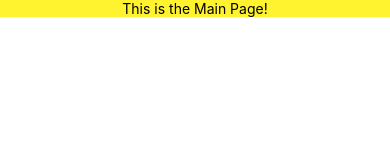
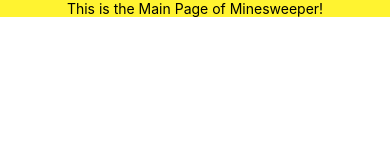
Before and after one commit to Sssstoic/Minesweeper, a React Native app in the folder Minesweeper/: screen / in a window 390 px wide. Shown: the top 160 px of the page. Built offline with nearby package versions, Linux system fonts and the light colour scheme.

Commit message:
Update mainpage.js

```diff
--- a/Minesweeper/components/mainpage.js
+++ b/Minesweeper/components/mainpage.js
@@ -4,7 +4,7 @@
 const MainPage = () => {
   return (
     <View style={styles.container}>
-      <Text>This is the Main Page!</Text>
+      <Text>This is the Main Page of Minesweeper!</Text>
     </View>
   );
 };
```
